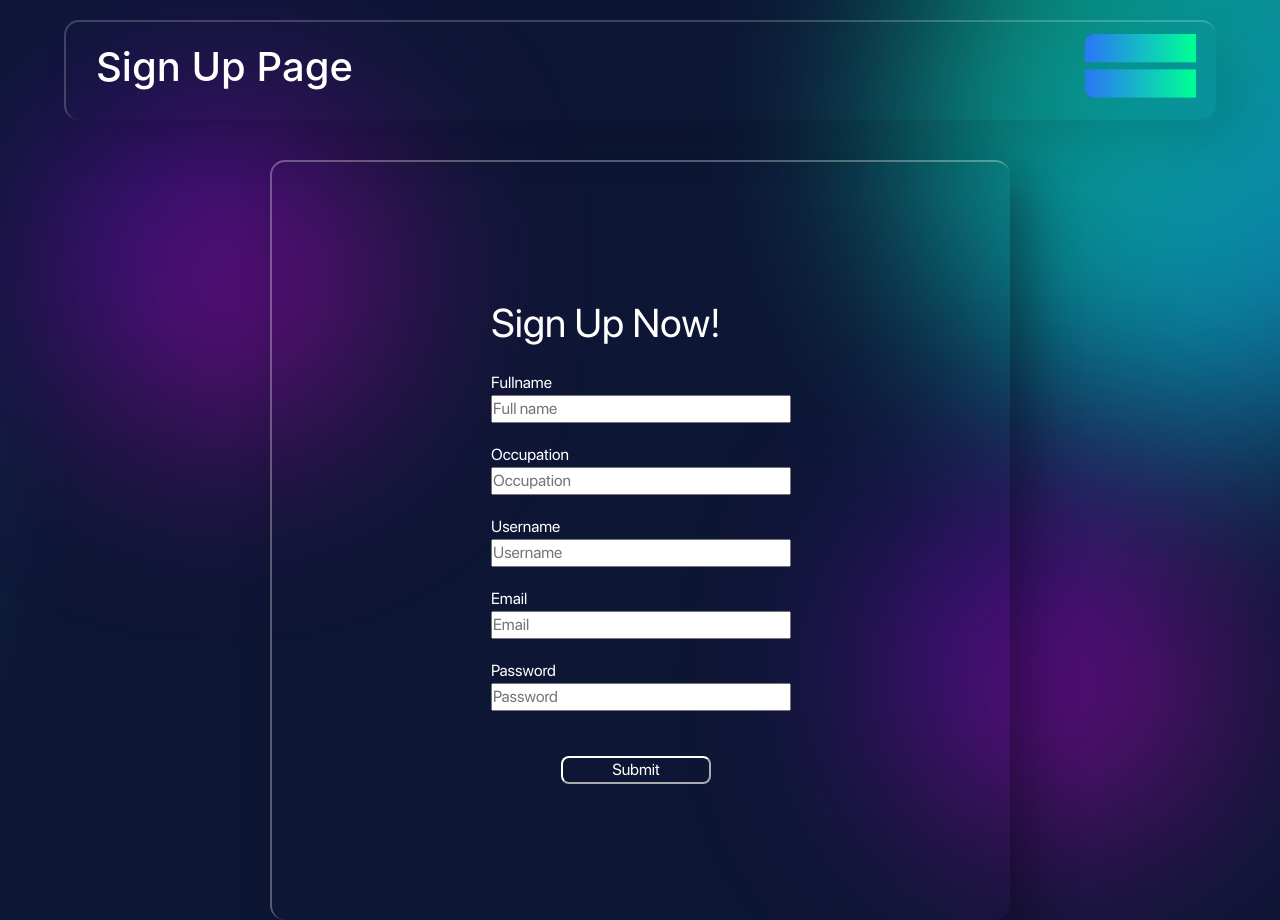
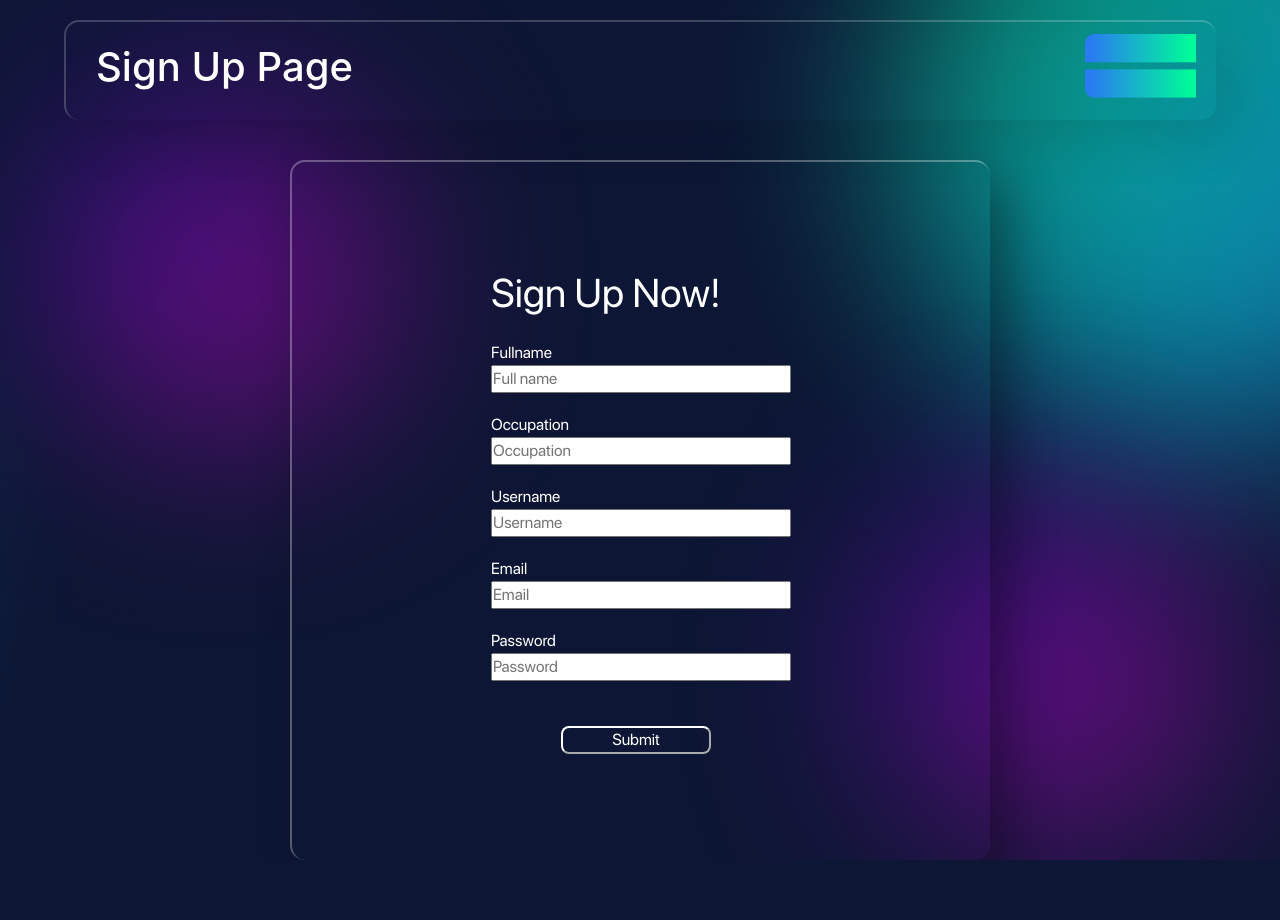
Before and after one commit to exequielarroyo/crithm-frontend, a React (Create React App) app: page /signup in a window 1280 px wide. Shown: the top 920 px of the page. After the commit the page ends 860 px from the top, so only its background shows below. Built offline with nearby package versions, Linux system fonts and the light colour scheme.

Commit message:
Resized signup form

```diff
--- a/src/pages/SignUp.css
+++ b/src/pages/SignUp.css
@@ -8,8 +8,8 @@
     box-shadow: 20px 20px 50px rgba(0, 0, 0, 0.3);
     border-top: 2px solid  rgba(255, 255, 255, 0.3);
     border-left: 2px solid rgba(255, 255, 255, 0.3);
-    height: 760px;
-    width: 740px;
+    height: 700px;
+    width: 700px;
 }
 
 .pre {
```
